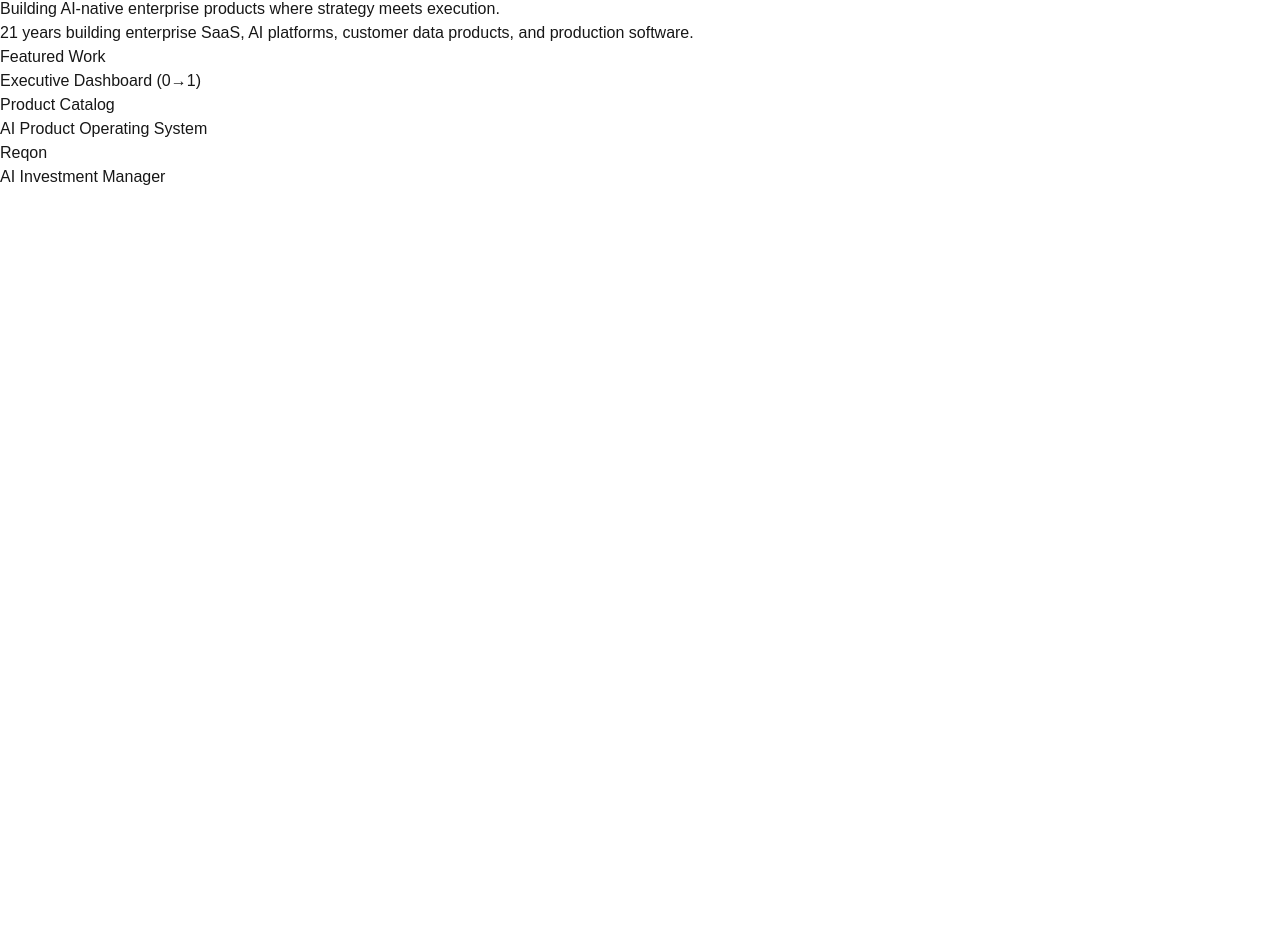
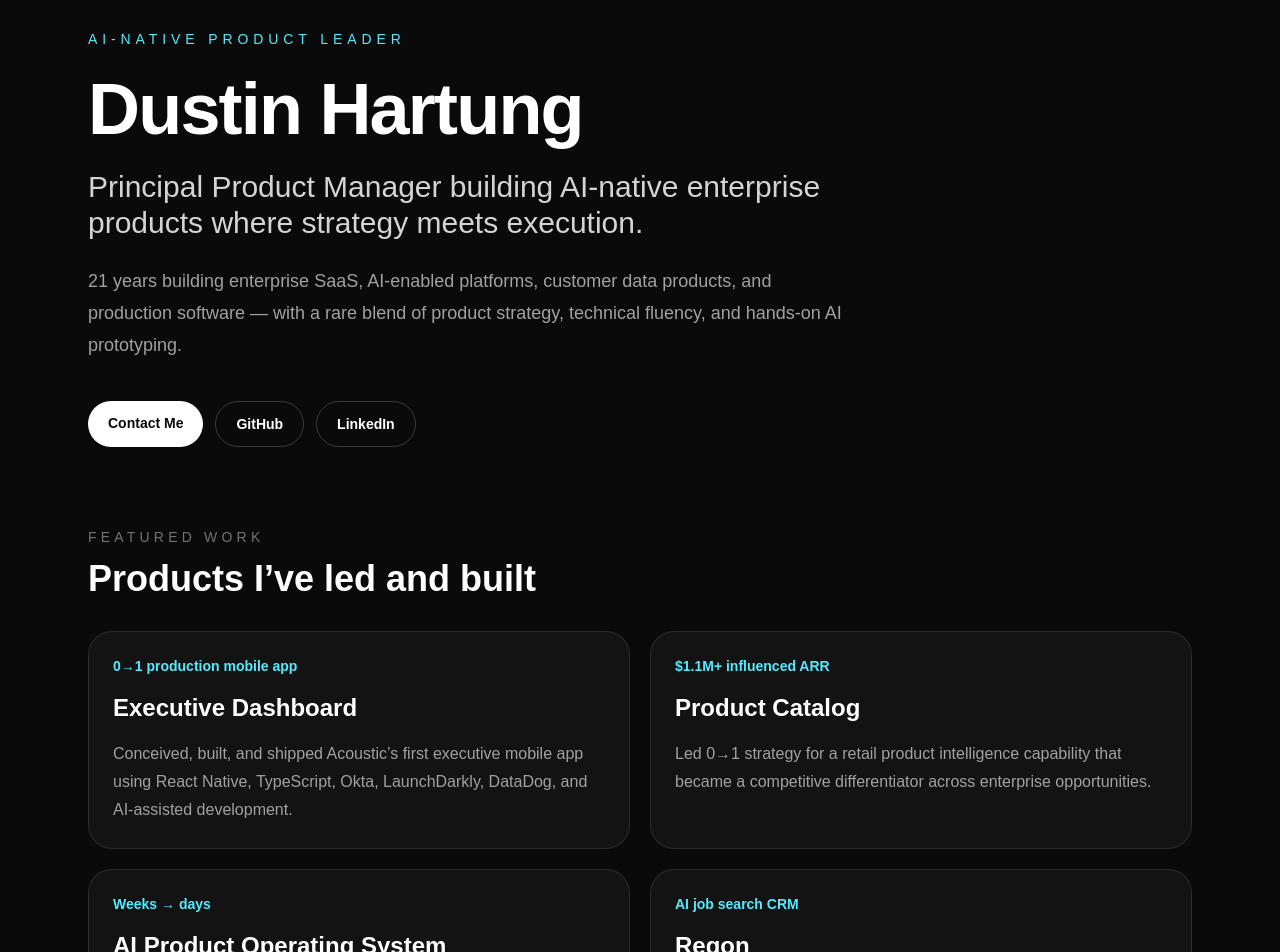
Before and after one commit to dhartung02/dustinhartung.com, a Next.js app: page / in a window 1280 px wide. Shown: the part 51-1003 px from the top of the page. Before the commit the page ends 800 px from the top, so only its background shows below. Built offline with nearby package versions, Linux system fonts and the light colour scheme.

Commit message:
Refactor Home component to display featured work

```diff
--- a/src/app/page.tsx
+++ b/src/app/page.tsx
@@ -1,28 +1,101 @@
+const work = [
+  {
+    title: "Executive Dashboard",
+    tag: "0→1 production mobile app",
+    text: "Conceived, built, and shipped Acoustic’s first executive mobile app using React Native, TypeScript, Okta, LaunchDarkly, DataDog, and AI-assisted development.",
+  },
+  {
+    title: "Product Catalog",
+    tag: "$1.1M+ influenced ARR",
+    text: "Led 0→1 strategy for a retail product intelligence capability that became a competitive differentiator across enterprise opportunities.",
+  },
+  {
+    title: "AI Product Operating System",
+    tag: "Weeks → days",
+    text: "Built an AI-native PM workflow across PRDs, research, roadmap planning, Jira handoffs, release notes, and product knowledge management.",
+  },
+  {
+    title: "Reqon",
+    tag: "AI job search CRM",
+    text: "Personal product build combining job pipeline management, scout search, AI fit analysis, resume tailoring, autofill, and career intelligence.",
+  },
+  {
+    title: "AI Investment Manager",
+    tag: "Explainable AI system",
+    text: "Personal product build focused on AI-generated portfolio briefings, evidence-backed recommendations, risk controls, and human review.",
+  },
+];
+
 export default function Home() {
   return (
-    <main>
-      <h1>Dustin Hartung</h1>
+    <main className="min-h-screen bg-neutral-950 text-white">
+      <section className="mx-auto max-w-6xl px-6 py-20">
+        <p className="mb-6 text-sm font-medium uppercase tracking-[0.35em] text-cyan-300">
+          AI-Native Product Leader
+        </p>
 
-      <h2>Principal Product Manager</h2>
+        <h1 className="max-w-4xl text-5xl font-semibold tracking-tight md:text-7xl">
+          Dustin Hartung
+        </h1>
 
-      <p>
-        Building AI-native enterprise products where strategy meets execution.
-      </p>
+        <p className="mt-6 max-w-3xl text-2xl text-neutral-300 md:text-3xl">
+          Principal Product Manager building AI-native enterprise products where
+          strategy meets execution.
+        </p>
 
-      <p>
-        21 years building enterprise SaaS, AI platforms, customer data products,
-        and production software.
-      </p>
+        <p className="mt-6 max-w-3xl text-lg leading-8 text-neutral-400">
+          21 years building enterprise SaaS, AI-enabled platforms, customer data
+          products, and production software — with a rare blend of product
+          strategy, technical fluency, and hands-on AI prototyping.
+        </p>
 
-      <h3>Featured Work</h3>
+        <div className="mt-10 flex flex-wrap gap-3">
+          <a
+            href="mailto:Dustin.Hartung@gmail.com"
+            className="rounded-full bg-white px-5 py-3 text-sm font-semibold text-neutral-950"
+          >
+            Contact Me
+          </a>
+          <a
+            href="https://github.com/dhartung02"
+            className="rounded-full border border-white/20 px-5 py-3 text-sm font-semibold text-white"
+          >
+            GitHub
+          </a>
+          <a
+            href="https://www.linkedin.com/in/dustinhartung"
+            className="rounded-full border border-white/20 px-5 py-3 text-sm font-semibold text-white"
+          >
+            LinkedIn
+          </a>
+        </div>
+      </section>
 
-      <ul>
-        <li>Executive Dashboard (0→1)</li>
-        <li>Product Catalog</li>
-        <li>AI Product Operating System</li>
-        <li>Reqon</li>
-        <li>AI Investment Manager</li>
-      </ul>
+      <section className="mx-auto max-w-6xl px-6 pb-20">
+        <div className="mb-8 flex items-end justify-between gap-6">
+          <div>
+            <p className="text-sm font-medium uppercase tracking-[0.3em] text-neutral-500">
+              Featured Work
+            </p>
+            <h2 className="mt-3 text-3xl font-semibold md:text-4xl">
+              Products I’ve led and built
+            </h2>
+          </div>
+        </div>
+
+        <div className="grid gap-5 md:grid-cols-2">
+          {work.map((item) => (
+            <article
+              key={item.title}
+              className="rounded-3xl border border-white/10 bg-white/[0.04] p-6"
+            >
+              <p className="text-sm font-semibold text-cyan-300">{item.tag}</p>
+              <h3 className="mt-4 text-2xl font-semibold">{item.title}</h3>
+              <p className="mt-4 leading-7 text-neutral-400">{item.text}</p>
+            </article>
+          ))}
+        </div>
+      </section>
     </main>
   );
 }
```
